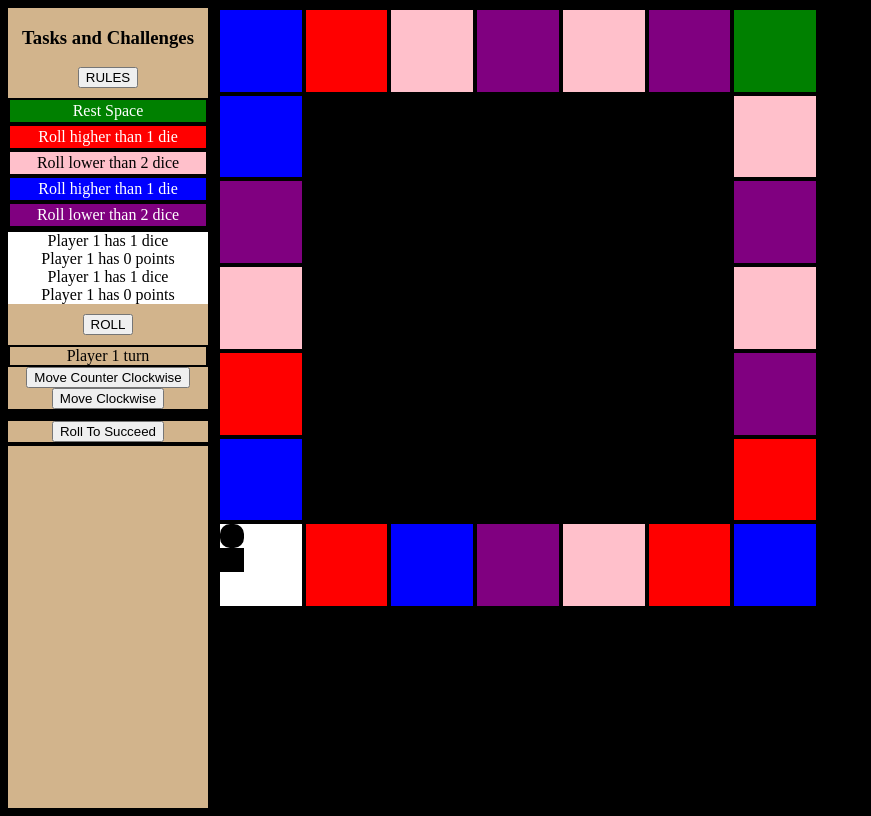
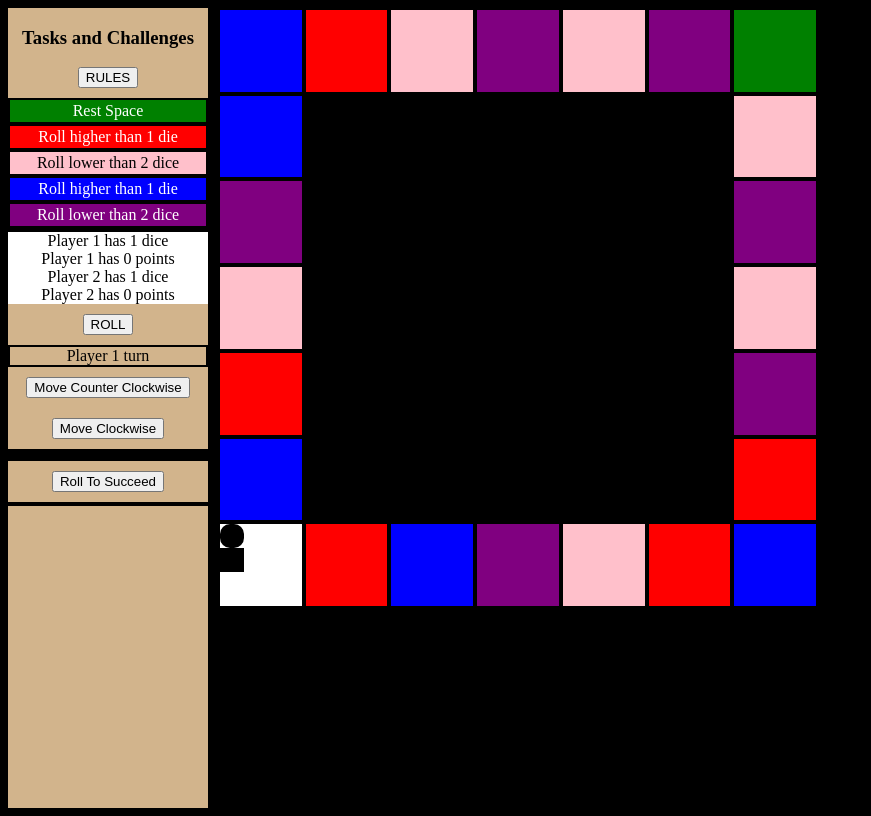
Before and after one commit to chuckderosier/Tasks_Challenges_boardGame, a PHP site: page / in a window 1280 px wide. Shown: the whole page, without its empty margins (0-871 px from the left). Run offline with PHP 8.4, Linux system fonts and the light colour scheme.

Commit message:
updated object

```diff
--- a/app.js
+++ b/app.js
@@ -7,13 +7,15 @@
 let player1Points = 0
 let player2Dice = 1
 let player2Points = 0
-let computerDice
 let numDice
 let addPoints = 0
 let addDice = 0
 let rollNum = 0
 let moveDist = 0
 let youClicked = 0
+let compRoll
+let playerRoll
+let whereAm
 // create spaces with divs and classes
 let createDivs
 let createInDivs
@@ -29,29 +31,29 @@
 spaces = {
     s1: {
         type: `free`,
-        dice: computerDice = 0,
+        dice: 0,
         gainDice: 0,
-        gainPoints: addPoints = 1,
+        gainPoints: 1,
         text: ``
     },
     s2: {
         type: `c`,
-        dice: computerDice = 1,
+        dice: 1,
         gainDice: 0,
-        gainPoints: addPoints = 1,
+        gainPoints: 1,
         text: ``
     },
     s3: {
         type: `t`,
-        dice: computerDice = 1,
-        gainDice: addDice = 1,
+        dice: 1,
+        gainDice: 1,
         gainPoints: 0,
         text: ``
     },
     s4: {
         type: `t`,
         dice: 2,
-        gainDice: addDice = 1,
+        gainDice: 1,
         gainPoints: 0,
         text: ``
     },
@@ -64,50 +66,50 @@
     },
     s6: {
         type: `c`,
-        dice: computerDice = 1,
+        dice: 1,
         gainDice: 0,
-        gainPoints: addPoints = 1,
+        gainPoints: 1,
         text: ``
     },
     s7: {
         type: `t`,
-        dice: computerDice = 1,
-        gainDice: addDice = 1,
+        dice: 1,
+        gainDice: 1,
         gainPoints: 0,
         text: ``
     },
     s8: {
         type: `c`,
-        dice: computerDice = 1,
+        dice: 1,
         gainDice: 0,
-        gainPoints: addPoints = 1,
+        gainPoints: 1,
         text: ``
     },
     s9: {
         type: `t`,
-        dice: computerDice = 2,
-        gainDice: addDice = 1,
+        dice: 2,
+        gainDice: 1,
         gainPoints: 0,
         text: ``
     },
     s10: {
         type: `c`,
-        dice: computerDice = 2,
-        gainDice: addpoints = 1,
+        dice: 2,
+        gainDice: 1,
         gainPoints: 0,
         text: ``
     },
     s11: {
         type: `t`,
-        dice: computerDice = 2,
-        gainDice: addDice = 1,
+        dice: 2,
+        gainDice: 1,
         gainPoints: 0,
         text: ``
     },
     s12: {
         type: `c`,
-        dice: computerDice = 2,
-        gainDice: addpoints = 1,
+        dice: 2,
+        gainDice: 1,
         gainPoints: 0,
         text: ``
     },
@@ -120,78 +122,78 @@
     },
     s14: {
         type: `t`,
-        dice: computerDice = 2,
-        gainDice: addDice = 1,
+        dice: 2,
+        gainDice: 1,
         gainPoints: 0,
         text: ``
     },
     s15: {
         type: `c`,
-        dice: computerDice = 2,
-        gainDice: addpoints = 1,
+        dice: 2,
+        gainDice: 1,
         gainPoints: 0,
         text: ``
     },
     s16: {
         type: `t`,
-        dice: computerDice = 2,
-        gainDice: addDice = 1,
+        dice: 2,
+        gainDice: 1,
         gainPoints: 0,
         text: ``
     },
     s17: {
         type: `c`,
-        dice: computerDice = 2,
-        gainDice: addpoints = 1,
+        dice: 2,
+        gainDice: 1,
         gainPoints: 0,
         text: ``
     },
     s18: {
         type: `c`,
-        dice: computerDice = 1,
+        dice: 1,
         gainDice: 0,
-        gainPoints: addPoints = 1,
+        gainPoints: 1,
         text: ``
     },
     s19: {
         type: `t`,
-        dice: computerDice = 1,
-        gainDice: addDice = 1,
+        dice: 1,
+        gainDice: 1,
         gainPoints: 0,
         text: ``
     },
     s20: {
         type: `c`,
-        dice: computerDice = 2,
-        gainDice: addpoints = 1,
+        dice: 2,
+        gainDice: 1,
         gainPoints: 0,
         text: ``
     },
     s21: {
         type: `t`,
-        dice: computerDice = 2,
-        gainDice: addDice = 1,
+        dice: 2,
+        gainDice: 1,
         gainPoints: 0,
         text: ``
     },
     s22: {
         type: `c`,
-        dice: computerDice = 2,
-        gainDice: addpoints = 1,
+        dice: 2,
+        gainDice: 1,
         gainPoints: 0,
         text: ``
     },
     s23: {
         type: `c`,
-        dice: computerDice = 1,
+        dice: 1,
         gainDice: 0,
-        gainPoints: addPoints = 1,
+        gainPoints: 1,
         text: ``
     },
     s24: {
         type: `t`,
-        dice: computerDice = 1,
-        gainDice: addDice = 1,
+        dice: 1,
+        gainDice: 1,
         gainPoints: 0,
         text: ``
     }
@@ -209,8 +211,8 @@
 // display players points and dice
 $(".dicePlayer1").text("Player 1 has " + player1Dice + " dice")
 $(".pointsPlayer1").text("Player 1 has " + player1Points + " points")
-$(".dicePlayer2").text("Player 1 has " + player2Dice + " dice")
-$(".pointsPlayer2").text("Player 1 has " + player2Points + " points")
+$(".dicePlayer2").text("Player 2 has " + player2Dice + " dice")
+$(".pointsPlayer2").text("Player 2 has " + player2Points + " points")
 // players turn
 if (player1Points < 10 || player2Points < 10) {
     $(`.windowRoll`).text(`Player 1 turn`)
@@ -244,12 +246,15 @@
             youClicked = youClicked + 1
         }
         if (youClicked == 1) {
-            let whereAm = document.querySelector(`.play1`).parentNode.id
-            let compDice = spaces[whereAm].dice
-            let compRoll = 0
-            let playerRoll = 0
+            // let whereAm = document.querySelector(`.play1`).parentNode.id
+            // let compDice = spaces[whereAm].dice
+            // let compRoll
+            // let playerRoll
             $(`.battle`).one(`click`, function() {
                 for (c = compDice; c < compDice.length; c++) {
+                    whereAm = document.querySelector(`.play1`).parentNode.id
+                    compDice = spaces[whereAm].dice
+                    console.log(compDice)
                     compRoll = Math.floor((Math.random() * 6) + 1)
                 }
             $(`.battleWindowC`).text(`Computer rolled ` + compRoll)
@@ -260,7 +265,7 @@
             })
             if (playerRoll => compRoll) {
                 player1Points += spaces[whereAm].gainPoints
-                player1Dice += spaces[wherAm].gainDice
+                player1Dice += spaces[whereAm].gainDice
                 $(`.results`).text(`You beat the roll!!`)
             } else {
                 $(`.results`).text(`Try Again`)
--- a/style.css
+++ b/style.css
@@ -47,20 +47,18 @@
     background-color: white;
     border: none;
 }
-.roll {
+button {
     margin: 10px 0 10px 0;
 }
 .play1 {
     height: 20px;
     width: 20px;
-    margin: 5;
     background-color: black;
     border-radius: 10px;
 }
 .play2 {
     height: 20px;
     width: 20px;
-    margin: 5;
     background-color: black;
 }
 main {
@@ -84,7 +82,6 @@
 #s1 {
     background-color: white;
     grid-area: s0;
-    content: "start";
 }
 #s2 {
     background-color: red;
```
Also changed, not shown: README.txt.
